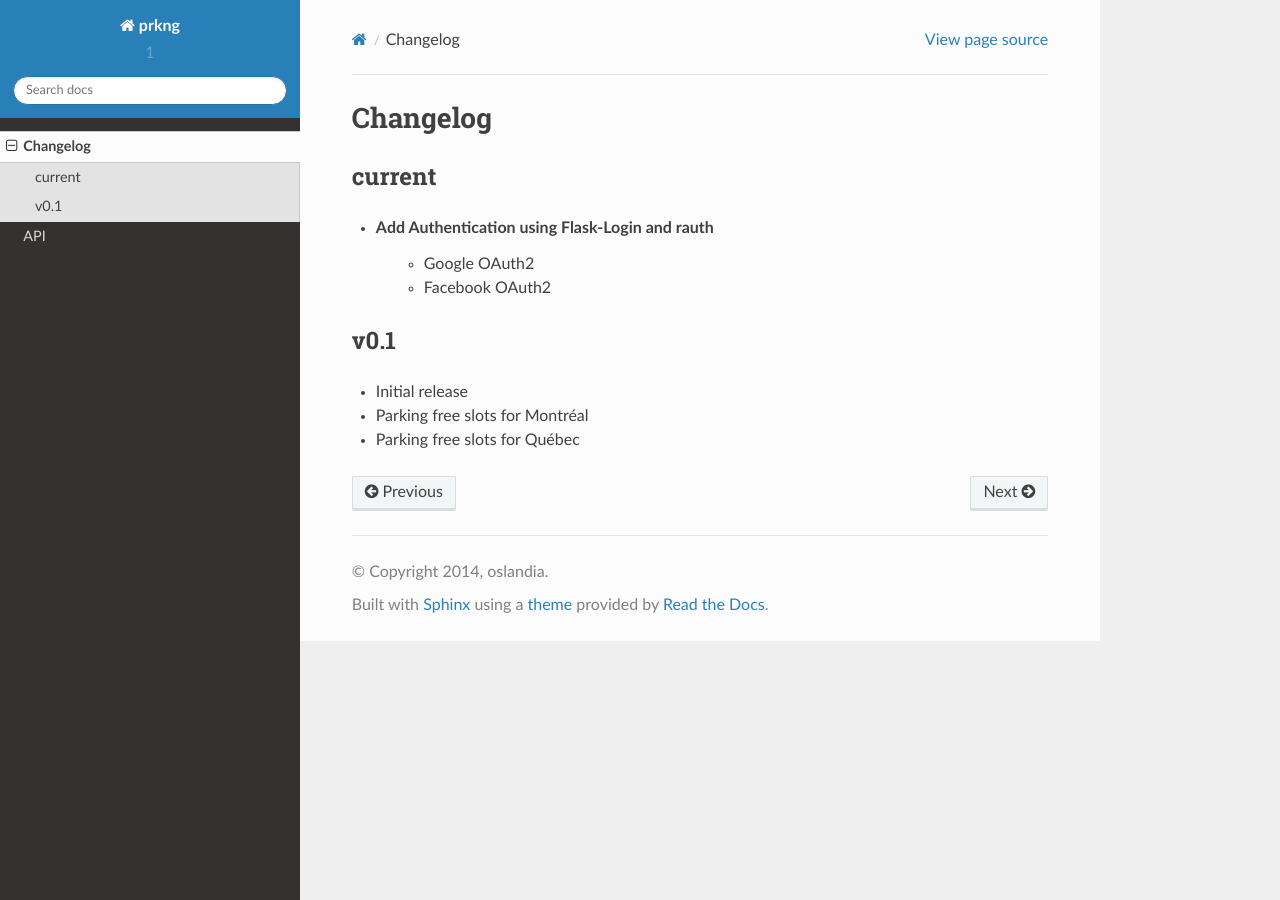
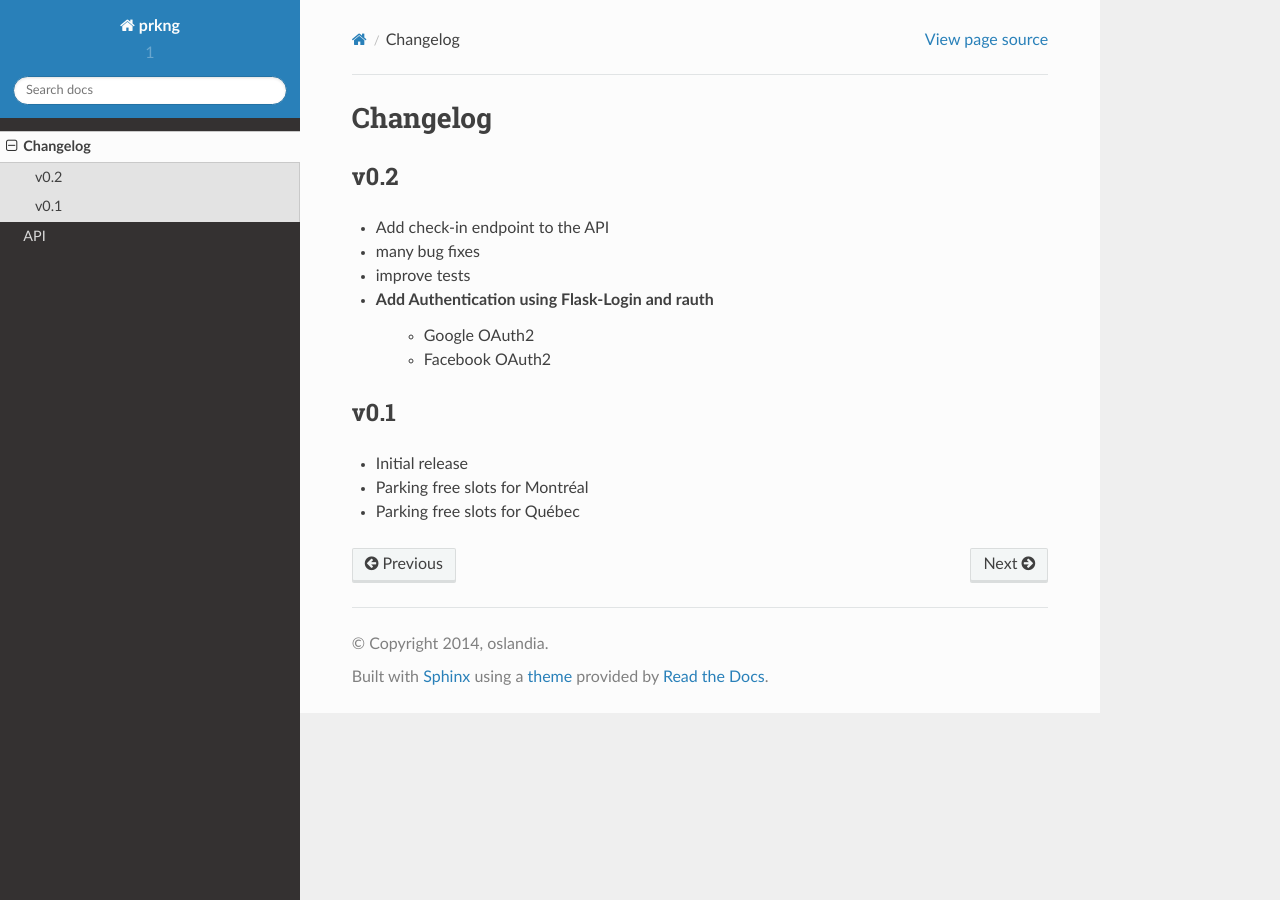
Before and after one commit to prkng/api, a Sphinx documentation site: the page built from doc/CHANGELOG.rst, in a window 1280 px wide. Built offline with Sphinx 7.4.7 and the Read the Docs theme 2.0.0, drawn with Linux system fonts in a browser that asks for light colours.

Commit message:
bump version 0.2

```diff
--- a/doc/CHANGELOG.rst
+++ b/doc/CHANGELOG.rst
@@ -1,9 +1,12 @@
 Changelog
 =========
 
-current
--------
+v0.2
+----
 
+- Add check-in endpoint to the API
+- many bug fixes
+- improve tests
 - Add Authentication using Flask-Login and rauth
     - Google OAuth2
     - Facebook OAuth2
--- a/prkng/__init__.py
+++ b/prkng/__init__.py
@@ -6,7 +6,7 @@ from flask import Flask
 from logger import Logger, set_level
 
 
-__version__ = '0.2.dev0'
+__version__ = '0.2'
 
 
 def create_app(env='Defaults'):
```
